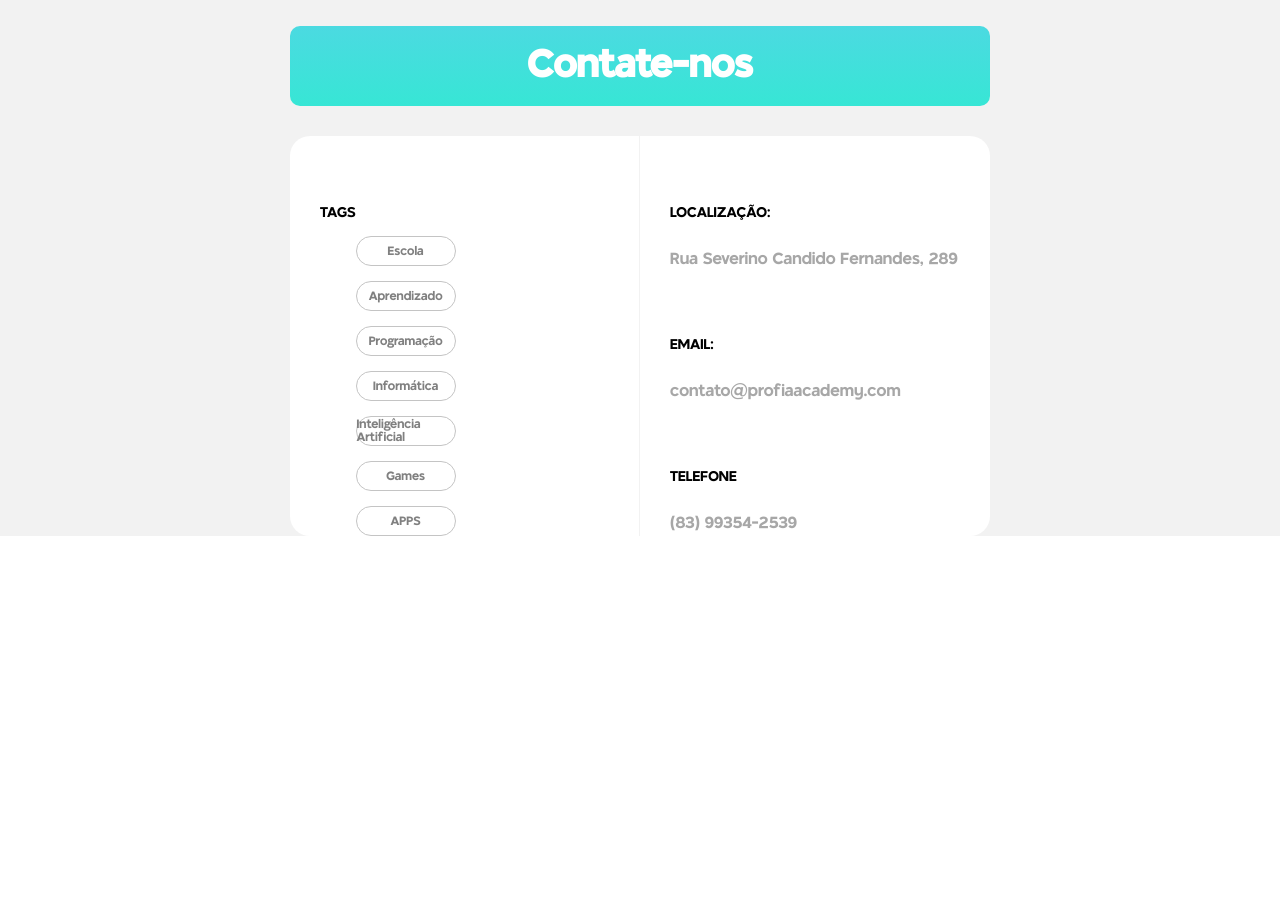
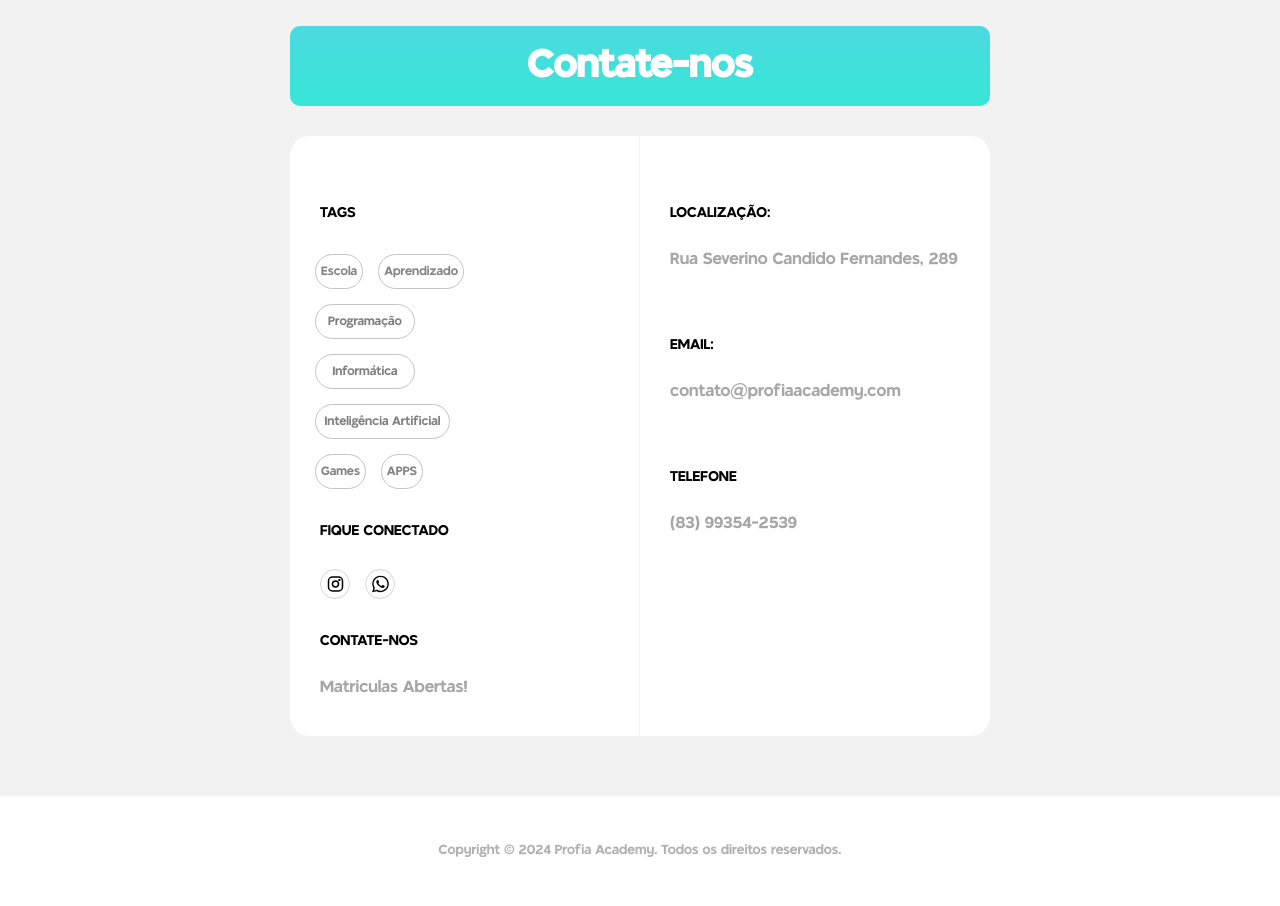
Before and after one commit to andrewtargino/aula13, a plain HTML site: page index.html in a window 1280 px wide. Shown: the part 3480-4386 px from the top of the page. Before the commit the page ends 4016 px from the top, so only its background shows below. Drawn offline with Linux system fonts and the light colour scheme.

Commit message:
Finalizado

```diff
--- a/index.html
+++ b/index.html
@@ -242,16 +242,35 @@
                         </div>
                         <div class="contact-grupo">
                             <div class="contact-ladoA">
+                                <div>
                                     <p class="titulo-class">TAGS</p>
+                                </div>
+                                    <div>
                                         <ul class="conteudo-class-linha1">
+                                            <div class="caixa1">
                                                 <li class="botao-class">Escola</li>
                                                 <li class="botao-class">Aprendizado</li>
+                                            </div>
                                             <li class="botao-class">Programação</li>
                                             <li class="botao-class">Informática</li>
-                                    <li class="botao-class">Inteligência Artificial</li>
+                                            <li class="botao-inteligencia">Inteligência Artificial</li>
+                                            <div class="caixa1">
                                                 <li class="botao-class">Games</li>
                                                 <li class="botao-class">APPS</li>
+                                            </div>
                                         </ul>
+                                    </div>
+                                    <div>
+                                        <p class="titulo-class2">FIQUE CONECTADO</p>
+                                    </div>
+                                    <div class="icones-social">
+                                        <div class="instagram"><img src="instagram-svgrepo-com.svg" class="iconeinstagram" alt="insta" width="25px"></div>
+                                        <div class="whatsapp"><img src="whatsapp-svgrepo-com.svg" class="iconewhatsapp" alt="zap" width="25px"></div>
+                                    </div>
+                                    <div>
+                                        <p class="titulo-class3">CONTATE-NOS</p>
+                                            <h1 class="class3">Matriculas Abertas!</h1>
+                                    </div>
                             </div>
                             <div class="contact-ladoB">
                                 <p class="titulo-class">LOCALIZAÇÃO:</p>
@@ -263,8 +282,10 @@
                             </div>
                         </div>
                     </div>
-
                 </div>
+            </section>
+            <section class="copyright">
+                <h1 class="copyright">Copyright © 2024 Profia Academy. Todos os direitos reservados.</h1>
             </section>
     </main>
 </body>
--- a/style.css
+++ b/style.css
@@ -490,6 +490,7 @@ ul>li{
     background-color: rgb(242, 242, 242);
     margin: 0 auto;
     padding-top: 50px;
+    padding-bottom: 60px;
 }
 .contact-topo{
     background: linear-gradient(#4BDAE1,#37e6d5);
@@ -515,7 +516,7 @@ ul>li{
 .contact-grupo{
     background-color: white;
     width: 700px;
-    height: 400px;
+    height: 600px;
     border-radius: 20px;
     display: flex;
 }
@@ -524,10 +525,11 @@ ul>li{
     width: 350px;
 }
 .contact-ladoA{
-    height: 400px;
+    height: 600px;
     width: 350px;
     border-right: 1px solid rgb(242, 242, 242);
     display: flex;
+    flex-direction: column;
 }
 .titulo-class{
     font-size: 14px;
@@ -538,7 +540,8 @@ ul>li{
 }
 .botao-class{
     height: 35px;
-    width: 100px;
+    padding: 5px;
+    max-width: 100px;
     display: flex;
     justify-content: center;
     align-items: center;
@@ -547,11 +550,12 @@ ul>li{
 }
 .conteudo-class-linha1{
     display: flex;
-    padding-top: 100px;
+    padding-top: 3px;
     list-style-type: none;
     flex-direction: column;
     gap:15px;
     font-size: 12px;
+    padding-left: 25px;
 }
 .botao-class:hover{
     background: linear-gradient(#4BDAE1,#37e6d5);
@@ -563,3 +567,81 @@ ul>li{
     font-weight: 10;
     padding-left: 30px;
 }
+.caixa1{
+    display: flex;
+    gap:15px;
+    color: rgb(133, 133, 133);
+}
+.botao-inteligencia{
+    height: 35px;
+    padding: 5px;
+    max-width: 135px;
+    display: flex;
+    justify-content: center;
+    align-items: center;
+    border-radius: 30px;
+    border: 1px solid rgb(196, 196, 196);
+}
+.botao-inteligencia:hover{
+    background: linear-gradient(#4BDAE1,#37e6d5);
+    color: white;
+}
+.titulo-class2{
+    font-size: 14px;
+    color: black;
+    justify-content: center;
+    padding-left: 30px;
+    padding-top: 35px;
+}
+.icones-social{
+    display: flex;
+    flex-direction: row;
+    padding-left: 30px;
+    gap:15px;
+}
+.instagram{
+    width: 30px;
+    height: 30px;
+    border: 1px solid rgb(210, 210, 210);
+    border-radius: 100%;
+    display: flex;
+    justify-content: center;
+}
+.whatsapp{
+    width: 30px;
+    height: 30px;
+    border: 1px solid rgb(210, 210, 210);
+    border-radius: 100%;
+    display: flex;
+    justify-content: center;
+}
+.instagram:hover{
+    background: linear-gradient(#4BDAE1,#37e6d5);
+    color: white;
+}
+.whatsapp:hover{
+    background: linear-gradient(#4BDAE1,#37e6d5);
+    color: white;
+}
+.titulo-class3{
+    font-size: 14px;
+    color: black;
+    justify-content: center;
+    padding-left: 30px;
+    padding-top: 35px;
+}
+.class3{
+    font-size: medium;
+    color: rgb(167, 167, 167);
+    font-weight: 10;
+    padding-left: 30px;
+}
+.copyright{
+    font-size: small;
+    color: rgb(177, 177, 177);
+    display: flex;
+    justify-content: center;
+    height: 110px;
+    font-weight: 100;
+    align-items: center;
+}
```
Also changed, not shown: instagram-svgrepo-com.svg (added), whatsapp-svgrepo-com.svg (added). Lines whose indentation alone changed are shown as unchanged.
